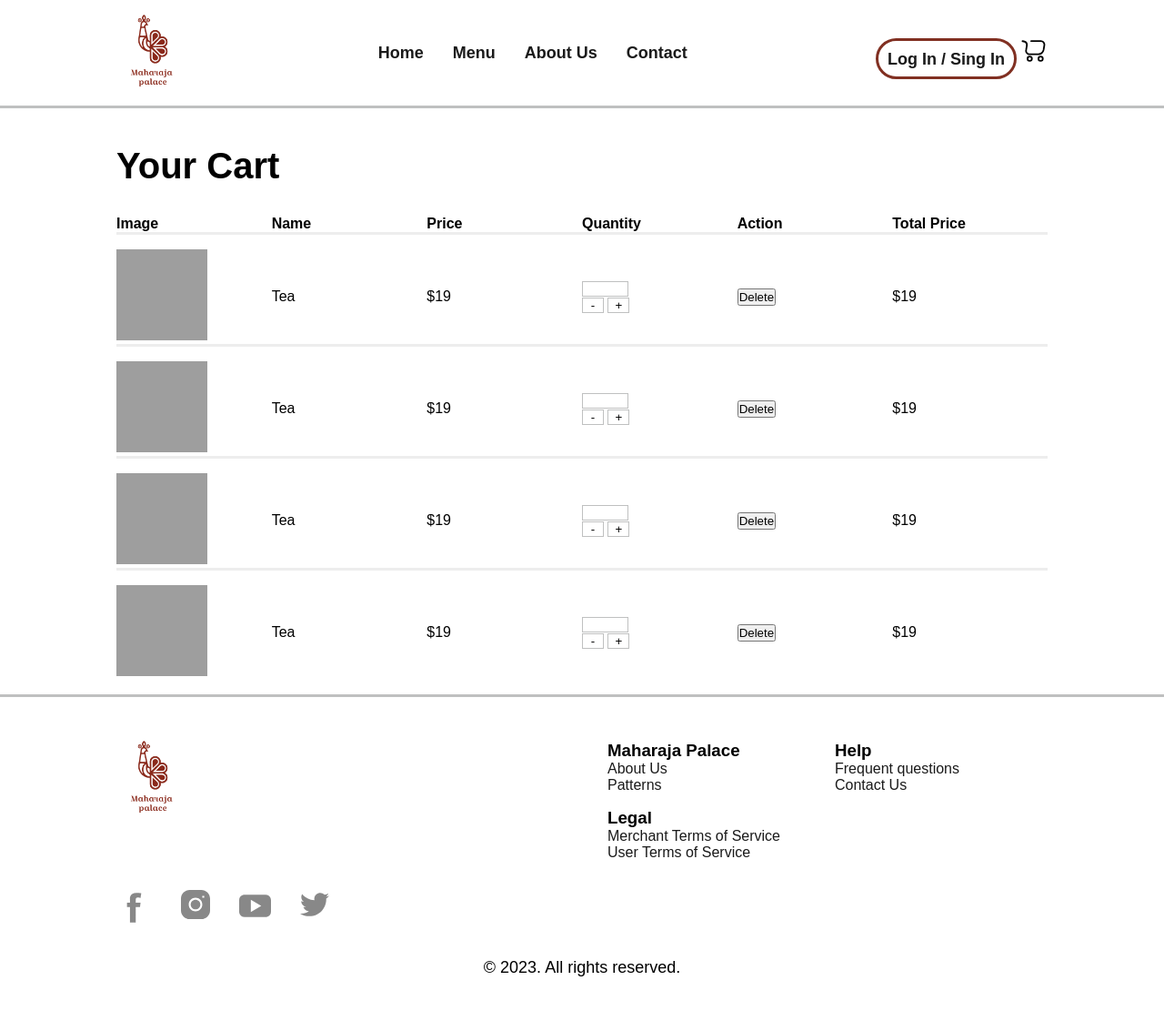
After one commit to Kevingu08/Mahara-Palace-Backend, a PHP site: page /shopping-cart.php in a window 1280 px wide. The commit adds this page. Shown: the whole page at 91% size. Run offline with PHP 8.4, Linux system fonts and the light colour scheme; grey boxes are pictures that could not be loaded.

Commit message:
shopping cart page added

```diff
--- a/css/layout/grid.css
+++ b/css/layout/grid.css
@@ -45,7 +45,6 @@
     background: var(--clr-gray);
     text-align: center;
     padding: 1rem;
-
 }
 
 .featured-dishes {
--- a/css/main.css
+++ b/css/main.css
@@ -18,3 +18,4 @@
 @import url('./pages/login.css');
 @import url('./pages/administration.css');
 @import url('./pages/table.css');
+@import url('./pages/shopping-cart.css');
--- a/css/pages/login.css
+++ b/css/pages/login.css
@@ -29,6 +29,7 @@ h2{
     align-items: center;
     width: 50%;
     gap: 1rem;
+
 }
 
 .signin-container{
@@ -39,6 +40,8 @@ h2{
     justify-content: center;
     align-items: center;
     width: 50%;
+    gap: 1rem;
+
 }
 
 .form-container{
--- /dev/null
+++ b/css/pages/shopping-cart.css
@@ -0,0 +1,98 @@
+.shopping-cart{
+    margin-top: 9rem;
+    padding: 1rem 8rem;
+}
+
+.shopping-container{
+    margin-top: 2rem;
+    display: grid;
+    gap: 2rem;
+}
+
+.element-container{
+    display: flex;
+    gap: 1rem;
+    padding: 1rem;
+    border-radius: 1rem;
+    align-items: center;
+    /* border: solid var(--clr-main); */
+    background: var(--clr-gray-bg);
+}
+
+.element-image{
+    aspect-ratio: 1/1;
+    object-fit: cover;
+    max-height: 100px;
+}
+
+.shopping-tb{
+    gap: 1rem;
+    border-collapse: collapse;
+}
+
+.shopping-th{
+    text-align: start;
+    margin-bottom: 6rem;
+    width: 10rem;
+    border-bottom: solid var(--clr-gray-bg);
+    /* background: var(--clr-main); */
+}
+
+.shopping-td{
+    padding-top: 1rem;
+    border-bottom: solid var(--clr-gray-bg);
+}
+
+.input-shopping-quantity{
+    width: 3.2rem;
+    text-align: center;
+    border: solid .1rem var(--clr-gray);
+}
+
+.quantity-btn-shopping{
+    width: 1.5rem;
+    background: none;
+    border: solid .1rem var(--clr-gray);
+    /* font-size: var(--fs-nm); */
+}
+
+.quantity-btn-shopping:hover{
+    color: var(--clr-main);
+}
+
+
+table {
+  width: 100%;
+  margin: 0 auto;
+  /* display: block; */
+  overflow-x: auto;
+  border-spacing: 0;
+}
+
+tbody {
+  white-space: nowrap;
+}
+
+th,
+td {
+  /* padding: .5rem 1rem; */
+  padding-right: 1rem;
+  border-top-width: 0;
+  border-left-width: 0;
+}
+
+th {
+  position: sticky;
+  top: 0;
+  background: #fff;
+  vertical-align: bottom;
+}
+
+th:last-child,
+td:last-child {
+  border-right-width: 0;
+}
+
+tr:last-child td {
+  border-bottom-width: 0;
+}
--- a/description.php
+++ b/description.php
@@ -77,7 +77,7 @@
             <!-- Cards -->
             <div class="related-products-container">
                 <div class="related-img-container">
-                    <img class="related-products-img" src="./imgs/Shemins-Butter-Chicken-LR.jpg" alt="coca-cola">
+                    <img class="related-products-img" src="" alt="coca-cola">
                 </div>
                 <div class="related-content-container">
                     <div class="related-text-container">
@@ -92,7 +92,7 @@
 
             <div class="related-products-container">
                 <div class="related-img-container">
-                    <img class="related-products-img" src="./imgs/Shemins-Butter-Chicken-LR.jpg" alt="coca-cola">
+                    <img class="related-products-img" src="" alt="coca-cola">
                 </div>
                 <div class="related-content-container">
                     <div class="related-text-container">
@@ -107,7 +107,7 @@
 
             <div class="related-products-container">
                 <div class="related-img-container">
-                    <img class="related-products-img" src="./imgs/Shemins-Butter-Chicken-LR.jpg" alt="coca-cola">
+                    <img class="related-products-img" src="" alt="coca-cola">
                 </div>
                 <div class="related-content-container">
                     <div class="related-text-container">
--- a/index.php
+++ b/index.php
@@ -31,7 +31,7 @@
     <header class="hero-container">
         <!-- Barra de navegacion -->
         <?php
-            include "./parts/nav.php";
+            include './parts/nav.php';
         ?>
         <!-- Barra de navegacion -->
 
--- a/js/main.js
+++ b/js/main.js
@@ -3,7 +3,14 @@ let currentPosition = 0;
 let mainPosition = window.scrollY;
 let navHeight = topNav.offsetHeight;
 
+//test
+let screenWidth = screen.width;
+let shoppingTb = document.getElementById("shopping-tb");
+
 function init(){
+  if(screenWidth < 768){
+    shoppingTb.style.display = "block";
+  }
   adaptiveMenu();
   initSlider();
   scrollNavbar();
@@ -11,6 +18,10 @@ function init(){
 
 // funcion para inicializar el slider de swiper
 function initSlider(){
+  let swiperElement = document.querySelector(".swiper");
+  console.log(swiperElement);
+
+  if(swiperElement != undefined){
     var swiper = new Swiper('.swiper', {
       loop: true,
       autoplay: true,
@@ -49,6 +60,9 @@ function initSlider(){
       });
   }
 
+
+}
+
 // funcion para adaptar el menu en las diferentes pantallas de movil
 function adaptiveMenu(){
 
--- a/parts/nav.php
+++ b/parts/nav.php
@@ -16,5 +16,9 @@
                 <li><a class="nav-list-link" href="#footer">About Us</a></li>
                 <li><a class="nav-list-link" href="#footer">Contact</a></li>
             </ul>
-            <a href="login.php" class="btn-login">Log In / Sing In</a>
+            <div>
+                <a href="login.php" class="btn-login">Log In / Sing In</a>
+                <a href="shopping-cart.php"><img src="./imgs/shopping-cart-svgrepo-com.svg" alt="shopping cart"></a>
+            </div>
+
         </nav>
--- /dev/null
+++ b/shopping-cart.php
@@ -0,0 +1,95 @@
+<!DOCTYPE html>
+<html lang="en">
+<head>
+    <meta charset="UTF-8">
+    <meta name="viewport" content="width=device-width, initial-scale=1.0">
+    <link rel="stylesheet" href="./css/main.css">
+    <title>Document</title>
+</head>
+<body>
+    <?php
+        include "./parts/nav.php";
+    ?>
+    <main>
+        <section class="shopping-cart">
+            <h2 class="section-title">Your Cart</h2>
+            <div class="shopping-container">
+                <table class="shopping-tb" id="shopping-tb">
+                    <thead>
+                        <tr>
+                            <th class="shopping-th th-image">Image</th>
+                            <th class="shopping-th">Name</th>
+                            <th class="shopping-th">Price</th>
+                            <th class="shopping-th">Quantity</th>
+                            <th class="shopping-th">Action</th>
+                            <th class="shopping-th">Total Price</th>
+                        </tr>
+                    </thead>
+                    <tbody>
+                        <tr>
+                            <td class="shopping-td"><img class="element-image" src="./imgs/chai-tea-latte.jpg" alt=""></td>
+                            <td class="shopping-td">Tea</td>
+                            <td class="shopping-td">$19</td>
+                            <td class="shopping-td">
+                                <input type="text" class="input-shopping-quantity">
+                                <div>
+                                    <button class="quantity-btn-shopping" >-</button>
+                                    <button class="quantity-btn-shopping" >+</button>
+                                </div>
+                            </td>
+                            <td class="shopping-td"><button>Delete</button></td>
+                            <td class="shopping-td">$19</td>
+                        </tr>
+                        <tr>
+                            <td class="shopping-td"><img class="element-image" src="./imgs/chai-tea-latte.jpg" alt=""></td>
+                            <td class="shopping-td">Tea</td>
+                            <td class="shopping-td">$19</td>
+                            <td class="shopping-td">
+                                <input type="text" class="input-shopping-quantity">
+                                <div>
+                                    <button class="quantity-btn-shopping" >-</button>
+                                    <button class="quantity-btn-shopping" >+</button>
+                                </div>
+                            </td>
+                            <td class="shopping-td"><button>Delete</button></td>
+                            <td class="shopping-td">$19</td>
+                        </tr>
+                        <tr>
+                            <td class="shopping-td"><img class="element-image" src="./imgs/chai-tea-latte.jpg" alt=""></td>
+                            <td class="shopping-td">Tea</td>
+                            <td class="shopping-td">$19</td>
+                            <td class="shopping-td">
+                                <input type="text" class="input-shopping-quantity">
+                                <div>
+                                    <button class="quantity-btn-shopping" >-</button>
+                                    <button class="quantity-btn-shopping" >+</button>
+                                </div>
+                            </td>
+                            <td class="shopping-td"><button>Delete</button></td>
+                            <td class="shopping-td">$19</td>
+                        </tr>
+                        <tr>
+                            <td class="shopping-td"><img class="element-image" src="./imgs/chai-tea-latte.jpg" alt=""></td>
+                            <td class="shopping-td">Tea</td>
+                            <td class="shopping-td">$19</td>
+                            <td class="shopping-td">
+                                <input type="text" class="input-shopping-quantity">
+                                <div>
+                                    <button class="quantity-btn-shopping" >-</button>
+                                    <button class="quantity-btn-shopping" >+</button>
+                                </div>
+                            </td>
+                            <td class="shopping-td"><button>Delete</button></td>
+                            <td class="shopping-td">$19</td>
+                        </tr>
+                    </tbody>
+                </table>
+            </div>
+        </section>
+    </main>
+    <?php
+        include "./parts/footer.php";
+    ?>
+    <script src="./js/main.js"></script>
+</body>
+</html>
```
Also changed, not shown: imgs/shopping-cart-svgrepo-com.svg (added). Lines whose indentation alone changed are shown as unchanged.
